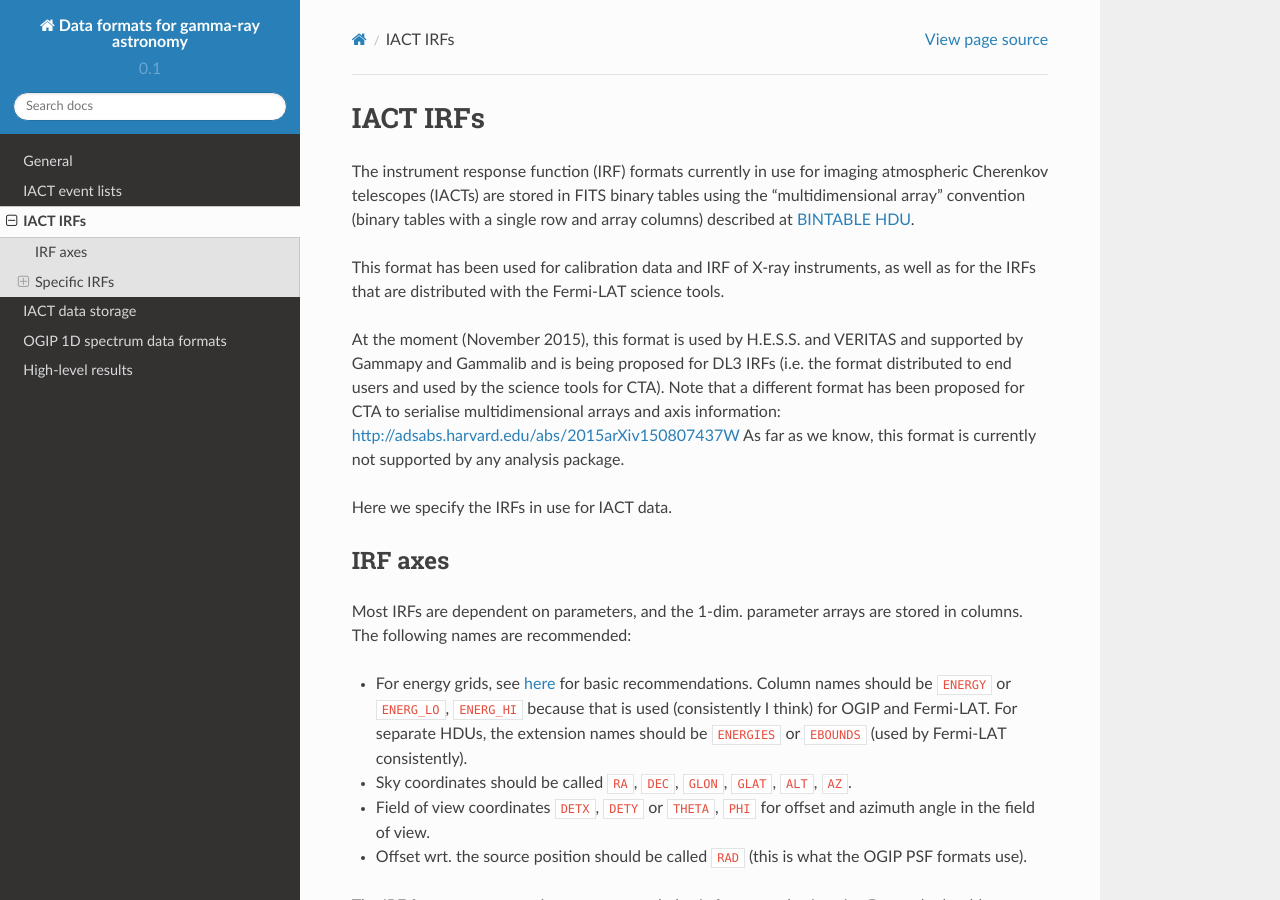
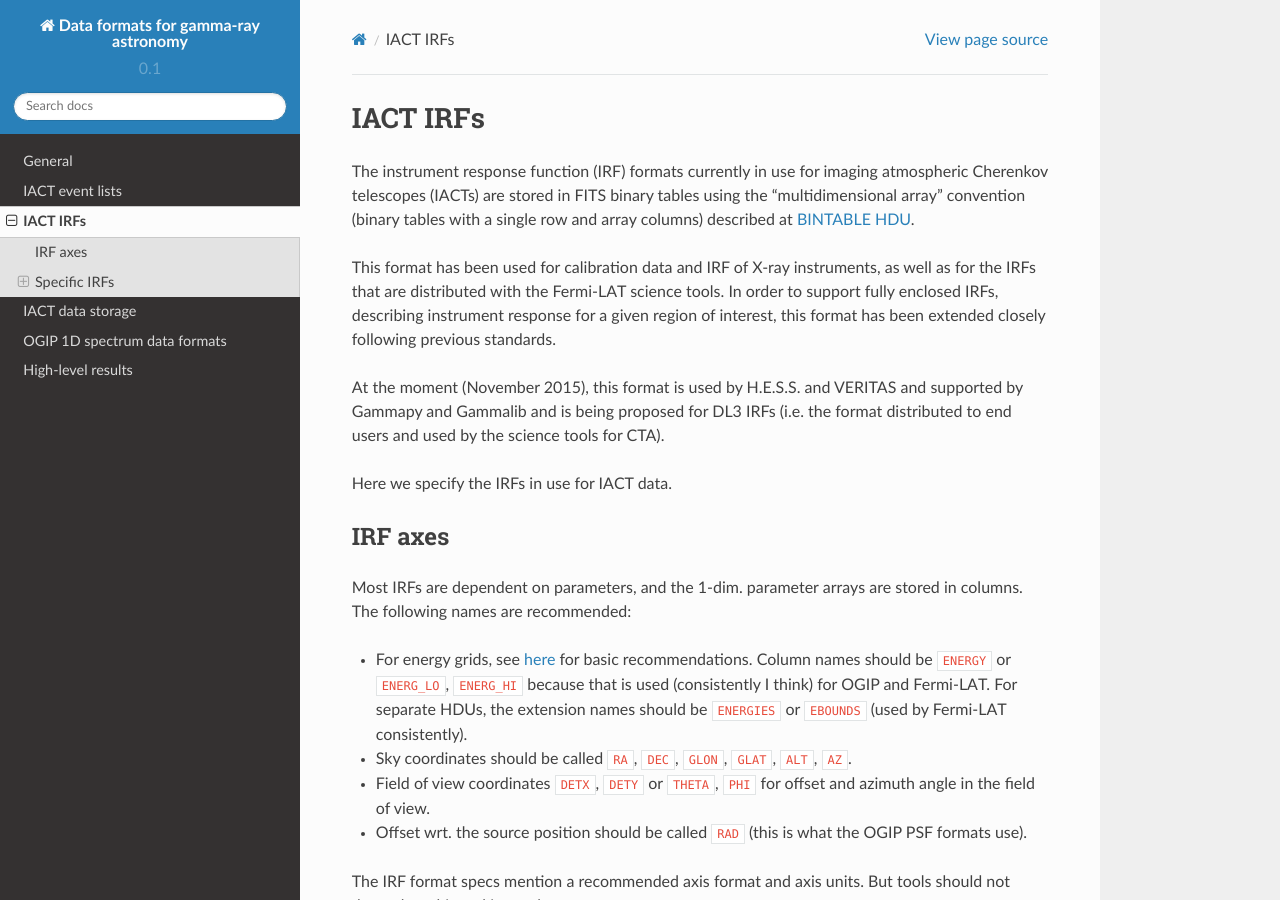
Before and after one commit to open-gamma-ray-astro/gamma-astro-data-formats, a Sphinx documentation site: the page built from source/irfs/index.rst, in a window 1280 px wide and 900 px high. Built offline with Sphinx 7.4.7 and the Read the Docs theme 2.0.0, drawn with Linux system fonts in a browser that asks for light colours.

Commit message:
Added new branch with minor changes

```diff
--- a/source/irfs/index.rst
+++ b/source/irfs/index.rst
@@ -12,14 +12,13 @@ single row and array columns) described at :ref:`fits-arrays-bintable-hdu`.
 
 This format has been used for calibration data and IRF of X-ray instruments,
 as well as for the IRFs that are distributed with the Fermi-LAT science tools.
+In order to support fully enclosed IRFs, describing instrument response for a given
+region of interest, this format has been extended closely following previous standards.
 
 At the moment (November 2015), this format is used by H.E.S.S. and
 VERITAS and supported by Gammapy and Gammalib and is being proposed for
 DL3 IRFs (i.e. the format distributed to end users and used by the science tools
 for CTA).
-Note that a different format has been proposed for CTA to serialise multidimensional
-arrays and axis information: http://adsabs.harvard.edu/abs/2015arXiv150807437W
-As far as we know, this format is currently not supported by any analysis package.
 
 Here we specify the IRFs in use for IACT data.
 
```
